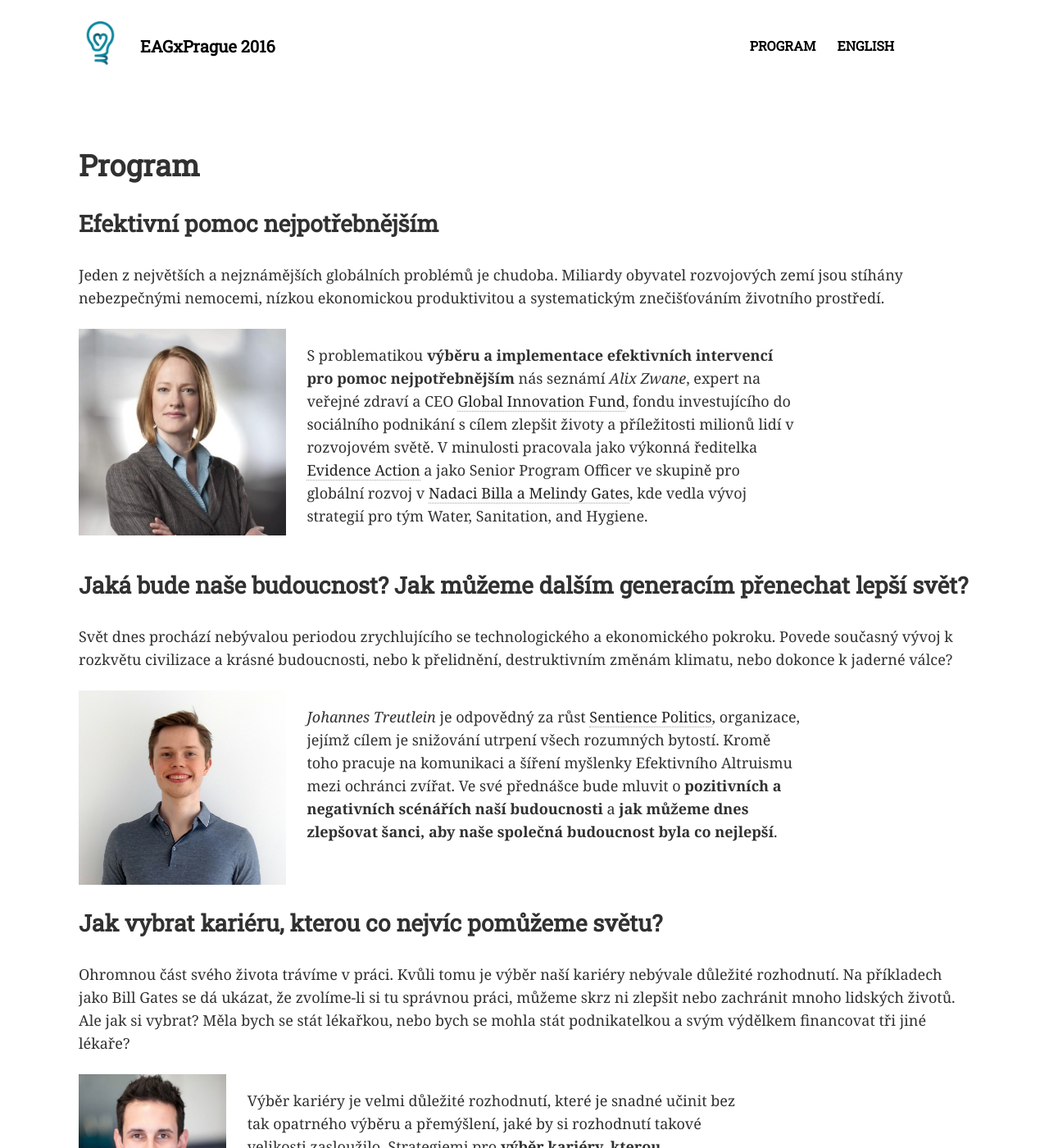
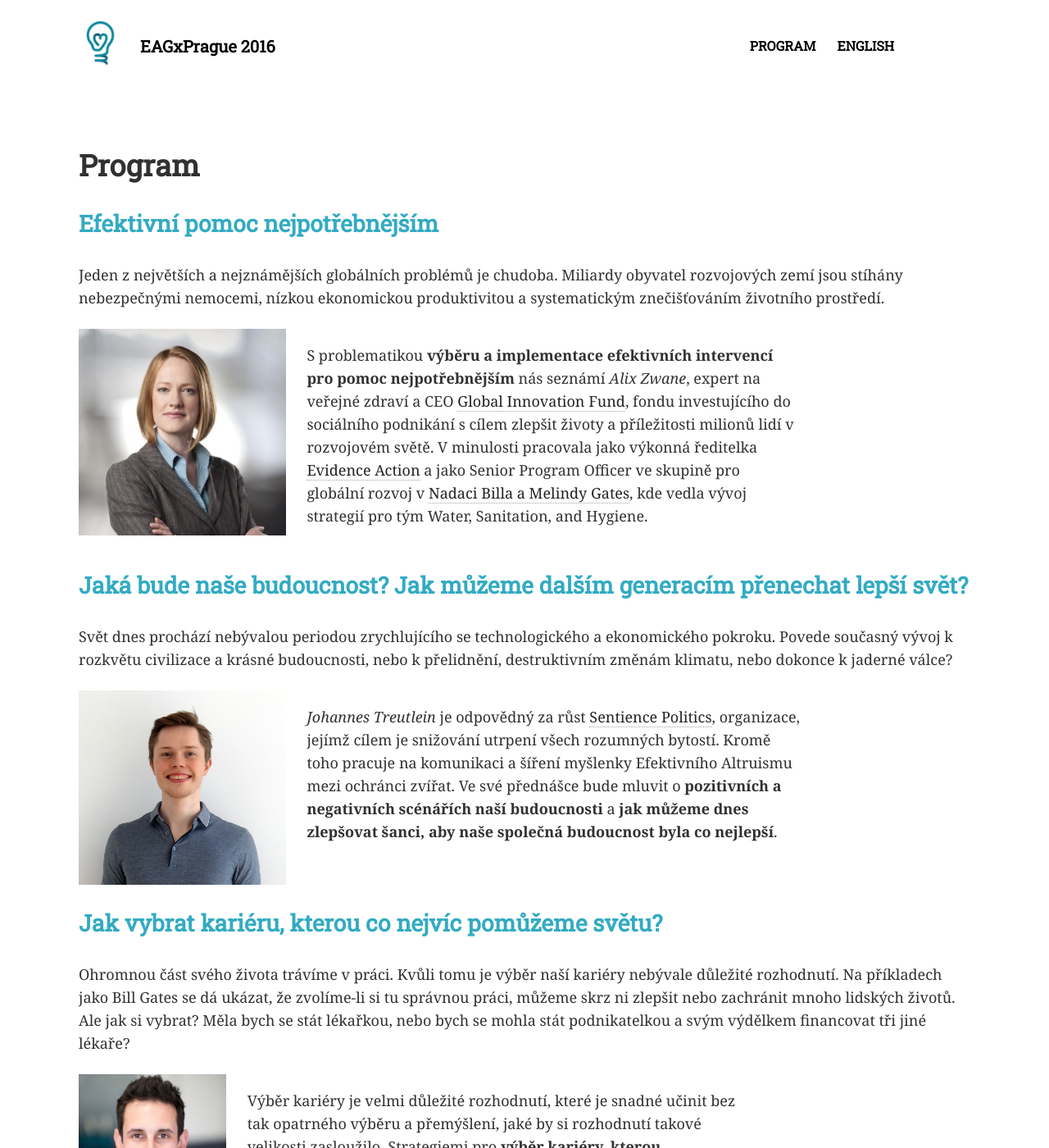
Before and after one commit to ea-czech-republic/eagxprague.org, a Jekyll site: the page built from index.md, in a window 1280 px wide and 1400 px high, scrolled down 895 px. Shown: the whole window at 82% size. Built offline with Jekyll 4.4.1, drawn with Linux system fonts in a browser that asks for light colours; nearby versions of some CDN libraries.

Commit message:
Nicer blue headings

```diff
--- a/css/main.scss
+++ b/css/main.scss
@@ -159,3 +159,9 @@
 	/*border-top: 0;*/
 	width: 0 !important;
 }
+
+div.page-content {
+	h2 {
+		color: #32ABC2;
+	}
+}
```
